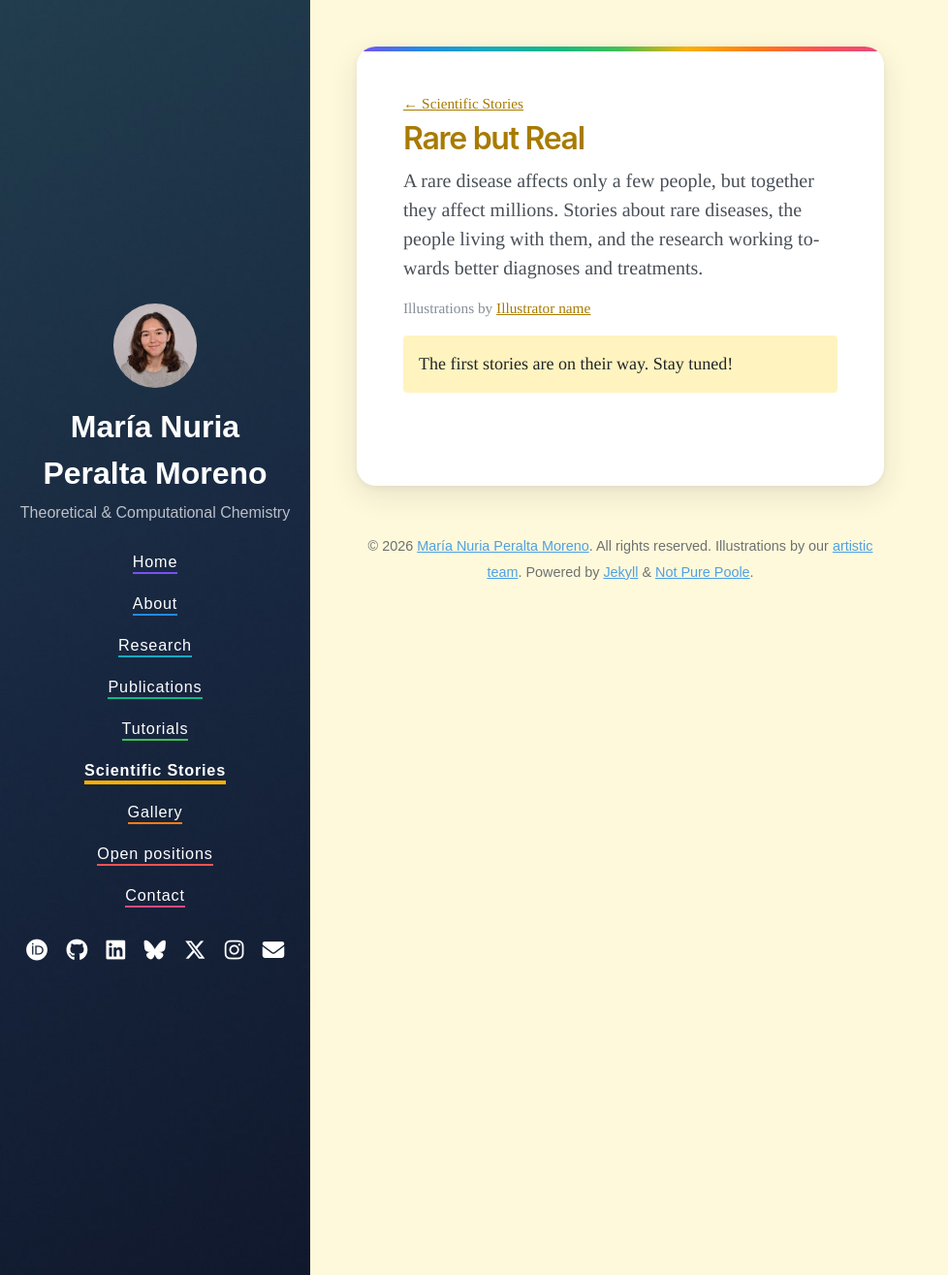
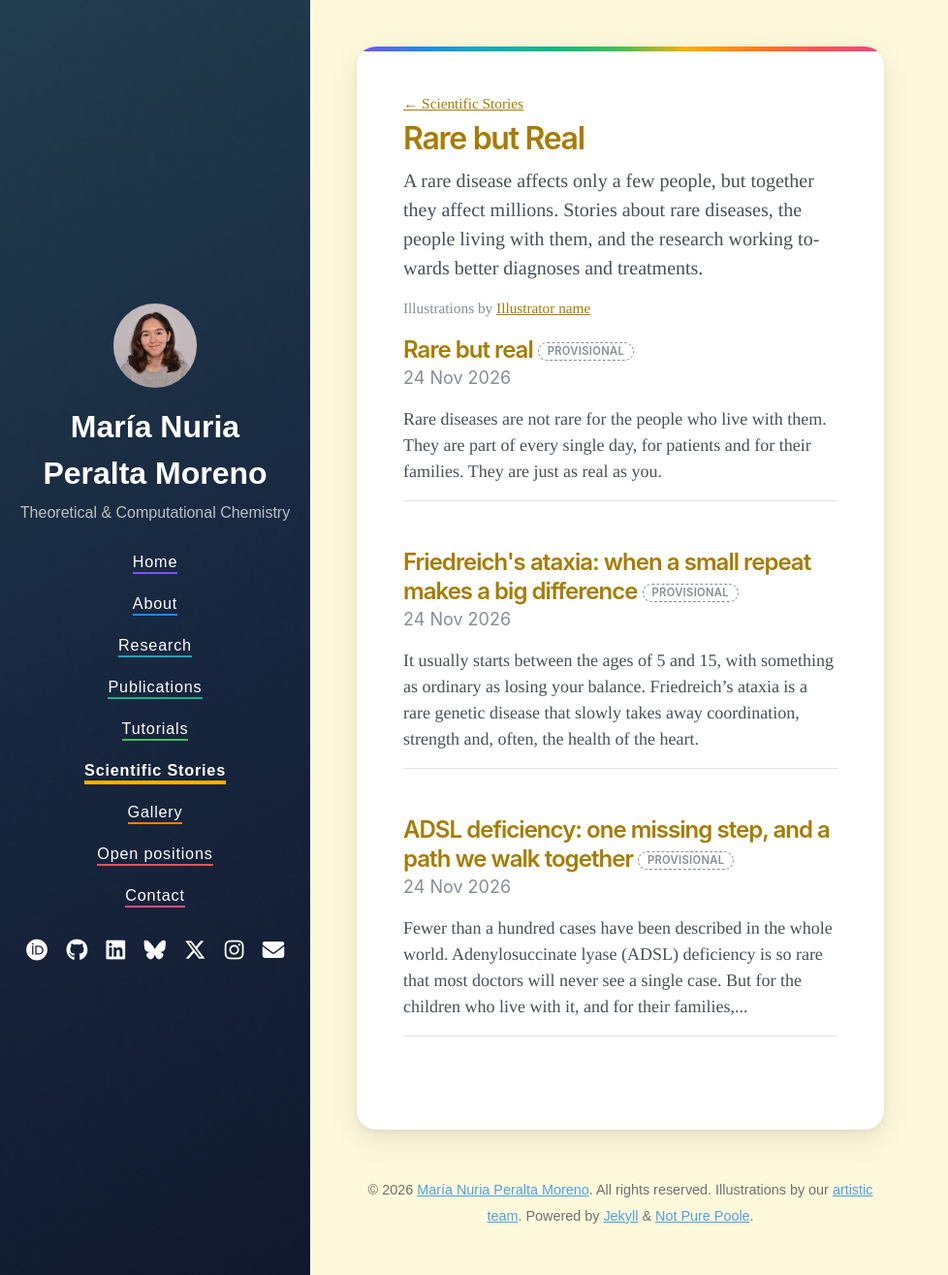
Before and after one commit to Peralta-Moreno-MN/peralta-moreno-mn.github.io, a Jekyll site: the page built from pages/stories/rare-diseases.md, in a window 1280 px wide and 1315 px high. Shown: the whole window at 97% size, without its empty margins (0-978 px from the left). Built offline with Jekyll 4.4.1, drawn with Linux system fonts in a browser that asks for light colours; nearby versions of some CDN libraries.

Commit message:
Add Rare but Real posts (provisional): introduction, Friedreich's ataxia and ADSL deficiency

```diff
--- a/_layouts/post.html
+++ b/_layouts/post.html
@@ -24,6 +24,10 @@ layout: default
       {% endfor %}
     {%- endif -%}
   </div>
+
+  {%- if page.provisional -%}
+  <p class="provisional-notice">🚧 <strong>Provisional version.</strong> This post is still being reviewed and may change.</p>
+  {%- endif -%}
 
   {%- if page.series -%}
     {%- assign series = site.data.series[page.series] -%}
--- a/_layouts/series.html
+++ b/_layouts/series.html
@@ -25,7 +25,7 @@ layout: default
       <a href="{{ post.url | relative_url }}"><img class="post-entry-image" src="{{ post.image | relative_url }}" alt="" loading="lazy"></a>
       {%- endif -%}
       <div>
-        <h2 class="post-title"><a href="{{ post.url | relative_url }}">{{ post.title }}</a></h2>
+        <h2 class="post-title"><a href="{{ post.url | relative_url }}">{{ post.title }}</a>{% if post.provisional %} <span class="provisional-badge">Provisional</span>{% endif %}</h2>
         <div class="post-meta"><time datetime="{{ post.date | date_to_xmlschema }}">{{ post.date | date_to_string }}</time></div>
         <p>{{ post.excerpt | strip_html | truncatewords: 40 }}</p>
       </div>
--- /dev/null
+++ b/_posts/2026-11-24-adsl-deficiency.md
@@ -0,0 +1,67 @@
+---
+date: 2026-11-24 10:00:00 +0100
+title: "ADSL deficiency: one missing step, and a path we walk together"
+categories: [stories]
+series: rare-diseases
+provisional: true
+tags: [rare-diseases, adsl-deficiency, metabolism, purines]
+---
+
+Fewer than a hundred cases have been described in the whole world. Adenylosuccinate lyase
+(ADSL) deficiency is so rare that most doctors will never see a single case. But for the
+children who live with it, and for their families, it is everything.
+<!--more-->
+
+## What is it?
+
+ADSL deficiency is an inherited metabolic disease that affects the brain. Children with ADSL
+deficiency usually have developmental delay, low muscle tone, seizures that are hard to
+control and, in some cases, autistic features.
+
+It has three forms, depending on severity:
+
+- **Neonatal form**, the most severe, with signs already before or at birth.
+- **Type I** (severe), the most common, with symptoms in the first months of life.
+- **Type II** (moderate or mild), where development is usually normal for the first years and
+  then slows down.
+
+## One enzyme, one missing step
+
+Our cells build **purines**, the building blocks of DNA, RNA and ATP, the molecule that stores
+our energy, step by step, like an assembly line. **Adenylosuccinate lyase**, encoded by the
+*ADSL* gene, performs two of those steps.
+
+When the enzyme doesn't work well, the line gets stuck: two intermediates, SAICAR and S-AMP,
+pile up and are turned into **SAICAr** and **S-Ado**, which are thought to be toxic for the
+brain. These two compounds can be measured in urine and cerebrospinal fluid, and they are the
+key to diagnosis. Interestingly, the more SAICAr compared to S-Ado, the more severe the disease
+tends to be.
+
+It is **autosomal recessive**: a child needs two altered copies of the gene, one from each
+healthy parent.
+
+## No treatment yet
+
+Today there is **no specific treatment** for ADSL deficiency. Care focuses on controlling
+seizures and supporting development with therapies, but nothing yet can correct the missing
+step.
+
+## Moving forward together
+
+When a disease is this rare, progress happens when families, scientists and society walk
+the path together.
+
+That is the story of the **Associació Antian**, created by Queralt Guix and Joan Torres, parents
+of Anton and Andreu, two brothers with ADSL deficiency. In 2023 they launched a crowdfunding
+campaign through the Universitat Autònoma de Barcelona to fund research towards a possible
+**gene therapy**, led by Dr. Miguel Chillón and Dr. Assumpció Bosch (Institut de Neurociències
+de la UAB and Vall d'Hebron Institut de Recerca).
+
+Every small step counts, and every person who learns about ADSL deficiency brings that path
+a little further. Sharing their story is a beautiful way to start.
+
+## Learn more
+
+- MedlinePlus Genetics: [Adenylosuccinate lyase deficiency](https://medlineplus.gov/genetics/condition/adenylosuccinate-lyase-deficiency)
+- NORD: [Adenylosuccinate lyase deficiency](https://rarediseases.org/rare-diseases/adenylosuccinate-lyase-deficiency/)
+- Diari de Tarragona: [Una família del Baix Camp impulsa una campanya per finançar l'estudi de la malaltia minoritària dels seus fills](https://www.diaridetarragona.com/reus/una-familia-del-baix-camp-impulsa-una-campanya-per-financar-l-estudi-de-la-malaltia-minoritaria-dels-seus-fills-JG17885297) (2023)
--- /dev/null
+++ b/_posts/2026-11-24-friedreich-ataxia.md
@@ -0,0 +1,67 @@
+---
+date: 2026-11-24 11:00:00 +0100
+title: "Friedreich's ataxia: when a small repeat makes a big difference"
+categories: [stories]
+series: rare-diseases
+provisional: true
+tags: [rare-diseases, friedreich-ataxia, neurology, mitochondria]
+---
+
+It usually starts between the ages of 5 and 15, with something as ordinary as losing your
+balance. Friedreich's ataxia is a rare genetic disease that slowly takes away coordination,
+strength and, often, the health of the heart.
+<!--more-->
+
+## What is it?
+
+Friedreich's ataxia (FA) is an inherited disease of the nervous system. *Ataxia* means loss of
+coordination, and that is usually the first sign: unsteady walking and poor balance. Over the
+years it can also bring loss of strength and sensation in the arms and legs, muscle stiffness,
+difficulties with speech, hearing and vision, scoliosis and, in some people, diabetes.
+
+Many people with FA also develop **hypertrophic cardiomyopathy**, a thickening and weakening of
+the heart muscle that can be life-threatening.
+
+It affects about **1 in 40,000–50,000 people**, and it is the most common inherited ataxia.
+
+## A small repeat, a big difference
+
+The cause lies in the *FXN* gene, which encodes **frataxin**, a small protein that works inside
+the mitochondria, the energy factories of our cells.
+
+Inside this gene there is a short DNA sequence, **GAA**, that is repeated several times. Most of
+us have between 5 and 33 copies. People with FA have from 66 to more than 1,000. This expansion
+silences the gene, so cells make much less frataxin. Neurons and heart cells, which need lots of
+energy, are the ones that suffer most. The longer the repeat, the earlier the disease usually
+starts.
+
+FA is **autosomal recessive**: you need two altered copies of the gene, one from each parent.
+Parents are usually healthy carriers who don't know they carry it.
+
+## Treatment: a first step
+
+For a long time, there was nothing to offer beyond managing symptoms. That changed in **2023**,
+when **omaveloxolone** (Skyclarys) became the first approved drug for FA, first in the United
+States and in **February 2024** in the European Union, for patients aged 16 and older.
+
+Omaveloxolone activates **Nrf2**, a protein that helps cells defend themselves against oxidative
+stress, a pathway that is weakened in FA. It does not fix the root cause, but it is the first
+treatment shown to slow the progression of the disease. A first step, and a very important one.
+
+## And what's next
+
+Research is now aiming at the root of the problem: bringing frataxin back. **Gene therapies**
+that deliver a working copy of *FXN*, especially to the heart, are already being tested in
+clinical trials, and other approaches try to reactivate the silenced gene or replace the missing
+protein.
+
+Every one of those trials exists because patients and families agreed to take part. That is
+also science.
+
+## Learn more
+
+- MedlinePlus Genetics: [Friedreich ataxia](https://medlineplus.gov/genetics/condition/friedreich-ataxia)
+- FDA: [FDA approves first treatment for Friedreich's ataxia](https://www.fda.gov/drugs/news-events-human-drugs/fda-approves-first-treatment-friedreichs-ataxia)
+- EMA: [Skyclarys (omaveloxolone)](https://www.ema.europa.eu/en/medicines/human/EPAR/skyclarys)
+- [Friedreich's Ataxia Research Alliance (FARA)](https://www.curefa.org/)
+- [Ataxia UK](https://www.ataxia.org.uk/)
--- /dev/null
+++ b/_posts/2026-11-24-rare-but-real.md
@@ -0,0 +1,64 @@
+---
+title: "Rare but real"
+date: 2026-11-24 12:00:00 +0100
+categories: [stories]
+series: rare-diseases
+provisional: true
+tags: [rare-diseases, visibility]
+---
+
+Rare diseases are not rare for the people who live with them. They are part of every single day,
+for patients and for their families. They are just as real as you.
+<!--more-->
+
+## Rare, one by one. Common, all together
+
+In Europe, a disease is called *rare* when it affects fewer than 1 in 2,000 people. One by one,
+each of them touches very few lives. But there are more than 6,000 different rare diseases, and
+when you add them all up, the numbers change completely: **more than 300 million people
+worldwide** live with a rare disease. That is around 4% of the world's population.
+
+Most of them are genetic (about 72%), and most of them start in childhood (about 70%).
+So behind these numbers there are a lot of children, and a lot of families learning, often far
+too late, the name of something that had been changing their lives for years.
+
+## When "treatment" means managing symptoms
+
+Here comes the hardest part: **only around 5% of rare diseases have an approved treatment**.
+For the vast majority, what medicine can offer today is palliative care: relieving the
+symptoms, slowing things down where possible, making each day a little easier.
+
+That care matters enormously. But it is not enough. With so few patients for each disease,
+research has often been slow, and many of these diseases are still waiting for their turn
+in the lab.
+
+## But there is hope
+
+Science is moving faster than ever. Genetic tests that took years now take weeks. Gene
+therapies that sounded like science fiction are reaching patients. And something that still
+amazes me: we can now **design new proteins from scratch**, proteins that nature never made,
+built to do jobs that natural proteins can't. This work, led by David Baker, was recognised with
+the 2024 Nobel Prize in Chemistry, together with the AI that predicts protein structures
+(Demis Hassabis and John Jumper).
+
+Designing molecules to overcome the limits of nature. For diseases that nature left without
+an answer, that's a pretty good place to start.
+
+## About this series
+
+*Rare but Real* is a series to give visibility to rare diseases: what they are, the people
+living with them, the families and associations pushing research forward, and the science
+that gives us reasons to hope. Each story will focus on one disease, starting with
+[Friedreich's ataxia]({% post_url 2026-11-24-friedreich-ataxia %}) and
+[ADSL deficiency]({% post_url 2026-11-24-adsl-deficiency %}).
+
+Because the more we see, the more we research. And the more we research together, the closer
+we get.
+
+## Learn more
+
+- Nguengang Wakap S. *et al.* [Estimating cumulative point prevalence of rare diseases: analysis of the Orphanet database](https://pubmed.ncbi.nlm.nih.gov/31527858/). *Eur. J. Hum. Genet.* **2020**, 28, 165–173.
+- Inserm: [Rare diseases: over 300 million patients affected worldwide](https://presse.inserm.fr/en/rare-diseases-over-300-million-patients-affected-worldwide/59340/)
+- World Economic Forum: [Rare diseases aren't rare, but treatments for them are](https://www.weforum.org/stories/2019/05/rare-diseases-arent-rare-but-treatments-for-them-are-its-time-to-change-that/)
+- Institute for Protein Design: [David Baker wins Nobel Prize for protein design](https://www.ipd.uw.edu/2024/10/david-baker-wins-nobel-prize-for-protein-design)
+- [EURORDIS – Rare Diseases Europe](https://www.eurordis.org/)
--- a/_sass/_custom.scss
+++ b/_sass/_custom.scss
@@ -416,6 +416,28 @@ body {
   margin: 0;
 }
 
+// "Provisional" notice for posts still under review (provisional: true)
+.provisional-notice {
+  padding: .75rem 1rem;
+  border-radius: calc(var(--border-radius) * 3);
+  border: 1px dashed var(--accent, #fab005);
+  background: var(--accent-bg, #fff9db);
+  font-size: 90%;
+}
+
+.provisional-badge {
+  display: inline-block;
+  vertical-align: middle;
+  padding: .1rem .55rem;
+  border-radius: 999px;
+  border: 1px dashed var(--gray-600);
+  color: var(--gray-600);
+  font-size: .7rem;
+  font-weight: 600;
+  letter-spacing: .03em;
+  text-transform: uppercase;
+}
+
 // Gallery placeholders use the rainbow
 .gallery-section-card .gallery-section-placeholder {
   background: $rainbow;
```
Also changed, not shown: _notes/editing-guide.md (+2 -0 lines).
